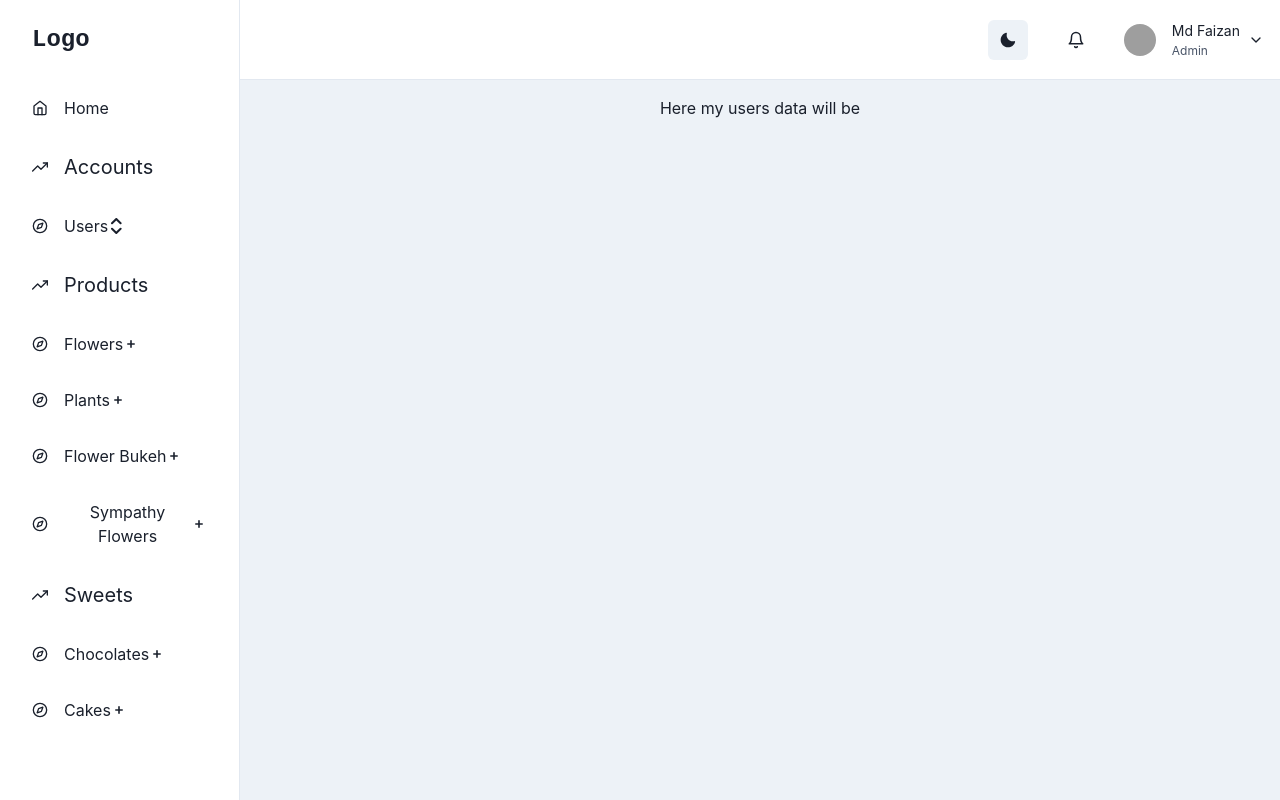
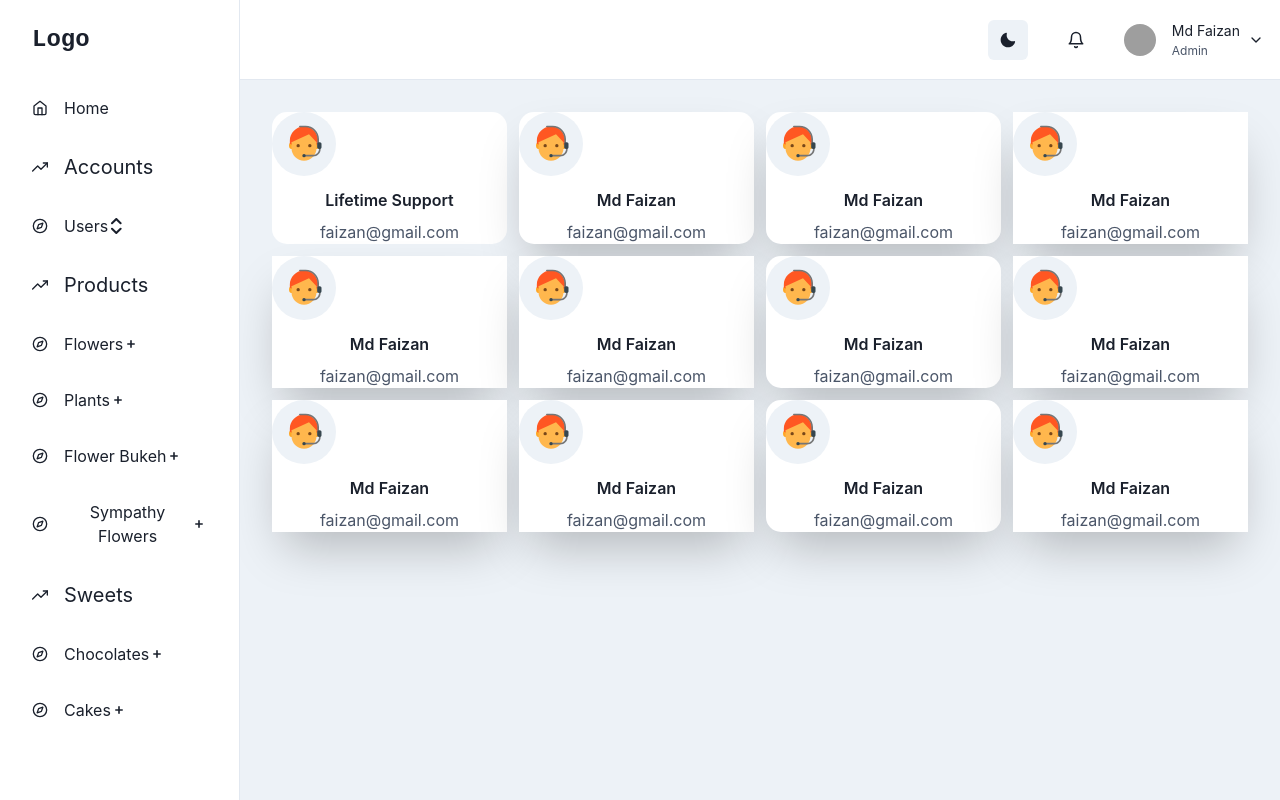
Before and after one commit to mdfaizan973/interesting-vase-9902, a React (Create React App) app in the folder choco-flowers/: page /users_acc in a window 1280 px wide. Built offline with nearby package versions, Linux system fonts and the light colour scheme; grey boxes are pictures that could not be loaded.

Commit message:
added users dummy

```diff
--- a/choco-flowers/src/Admins/UsersAcc.jsx
+++ b/choco-flowers/src/Admins/UsersAcc.jsx
@@ -1,5 +1,5 @@
 import React, { ReactNode } from "react";
-// import FlowerForm from "./FlowerForm";
+import UsersData from "./UsersData";
 import { useColorMode } from "@chakra-ui/react";
 import { MoonIcon, SunIcon } from "@chakra-ui/icons";
 import { SmallAddIcon, ArrowUpDownIcon } from "@chakra-ui/icons";
@@ -58,7 +58,7 @@ export default function UsersAcc() {
       {/* mobilenav */}
       <MobileNav onOpen={onOpen} />
       <Box ml={{ base: 0, md: 60 }} p="4">
-        Here my users data will be
+        <UsersData />
       </Box>
     </Box>
   );
--- /dev/null
+++ b/choco-flowers/src/Admins/UsersData.jsx
@@ -0,0 +1,148 @@
+import { ReactElement } from "react";
+import {
+  Box,
+  SimpleGrid,
+  Icon,
+  Text,
+  Stack,
+  Flex,
+  useColorModeValue,
+} from "@chakra-ui/react";
+import { FcAssistant } from "react-icons/fc";
+
+const Feature = ({ title, text, icon }) => {
+  return (
+    <Stack>
+      <Flex
+        w={16}
+        h={16}
+        align={"center"}
+        justify={"center"}
+        color={"white"}
+        rounded={"full"}
+        bg={"gray.100"}
+        mb={1}
+      >
+        {icon}
+      </Flex>
+      <Text fontWeight={600}>{title}</Text>
+      <Text color={"gray.600"}>{text}</Text>
+    </Stack>
+  );
+};
+
+export default function UsersData() {
+  return (
+    <Box p={4}>
+      <SimpleGrid columns={{ base: 1, md: 4 }} spacing={3}>
+        <Box
+          bg={useColorModeValue("white", "gray.800")}
+          boxShadow={"4xl"}
+          borderRadius="15px"
+        >
+          <Feature
+            icon={<Icon as={FcAssistant} w={10} h={10} />}
+            title={"Lifetime Support"}
+            text={"faizan@gmail.com"}
+          />
+        </Box>
+
+        <Box
+          bg={useColorModeValue("white", "gray.800")}
+          boxShadow={"2xl"}
+          borderRadius="15px"
+        >
+          <Feature
+            icon={<Icon as={FcAssistant} w={10} h={10} />}
+            title={"Md Faizan"}
+            text={"faizan@gmail.com"}
+          />
+        </Box>
+        <Box
+          bg={useColorModeValue("white", "gray.800")}
+          boxShadow={"2xl"}
+          borderRadius="15px"
+        >
+          <Feature
+            icon={<Icon as={FcAssistant} w={10} h={10} />}
+            title={"Md Faizan"}
+            text={"faizan@gmail.com"}
+          />
+        </Box>
+        <Box bg={useColorModeValue("white", "gray.800")} boxShadow={"2xl"}>
+          <Feature
+            icon={<Icon as={FcAssistant} w={10} h={10} />}
+            title={"Md Faizan"}
+            text={"faizan@gmail.com"}
+          />
+        </Box>
+
+        <Box bg={useColorModeValue("white", "gray.800")} boxShadow={"2xl"}>
+          <Feature
+            icon={<Icon as={FcAssistant} w={10} h={10} />}
+            title={"Md Faizan"}
+            text={"faizan@gmail.com"}
+          />
+        </Box>
+        <Box bg={useColorModeValue("white", "gray.800")} boxShadow={"2xl"}>
+          <Feature
+            icon={<Icon as={FcAssistant} w={10} h={10} />}
+            title={"Md Faizan"}
+            text={"faizan@gmail.com"}
+          />
+        </Box>
+        <Box
+          bg={useColorModeValue("white", "gray.800")}
+          boxShadow={"2xl"}
+          borderRadius="15px"
+        >
+          <Feature
+            icon={<Icon as={FcAssistant} w={10} h={10} />}
+            title={"Md Faizan"}
+            text={"faizan@gmail.com"}
+          />
+        </Box>
+        <Box bg={useColorModeValue("white", "gray.800")} boxShadow={"2xl"}>
+          <Feature
+            icon={<Icon as={FcAssistant} w={10} h={10} />}
+            title={"Md Faizan"}
+            text={"faizan@gmail.com"}
+          />
+        </Box>
+
+        <Box bg={useColorModeValue("white", "gray.800")} boxShadow={"2xl"}>
+          <Feature
+            icon={<Icon as={FcAssistant} w={10} h={10} />}
+            title={"Md Faizan"}
+            text={"faizan@gmail.com"}
+          />
+        </Box>
+        <Box bg={useColorModeValue("white", "gray.800")} boxShadow={"2xl"}>
+          <Feature
+            icon={<Icon as={FcAssistant} w={10} h={10} />}
+            title={"Md Faizan"}
+            text={"faizan@gmail.com"}
+          />
+        </Box>
+        <Box
+          bg={useColorModeValue("white", "gray.800")}
+          boxShadow={"2xl"}
+          borderRadius="15px"
+        >
+          <Feature
+            icon={<Icon as={FcAssistant} w={10} h={10} />}
+            title={"Md Faizan"}
+            text={"faizan@gmail.com"}
+          />
+        </Box>
+        <Box bg={useColorModeValue("white", "gray.800")} boxShadow={"2xl"}>
+          <Feature
+            icon={<Icon as={FcAssistant} w={10} h={10} />}
+            title={"Md Faizan"}
+            text={"faizan@gmail.com"}
+          />
+        </Box>
+      </SimpleGrid>
+    </Box>
+  );
+}
```
